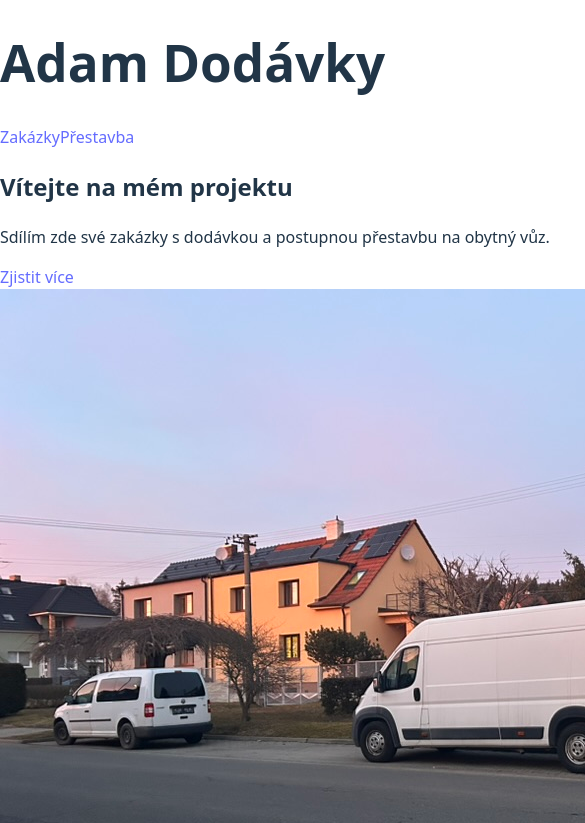
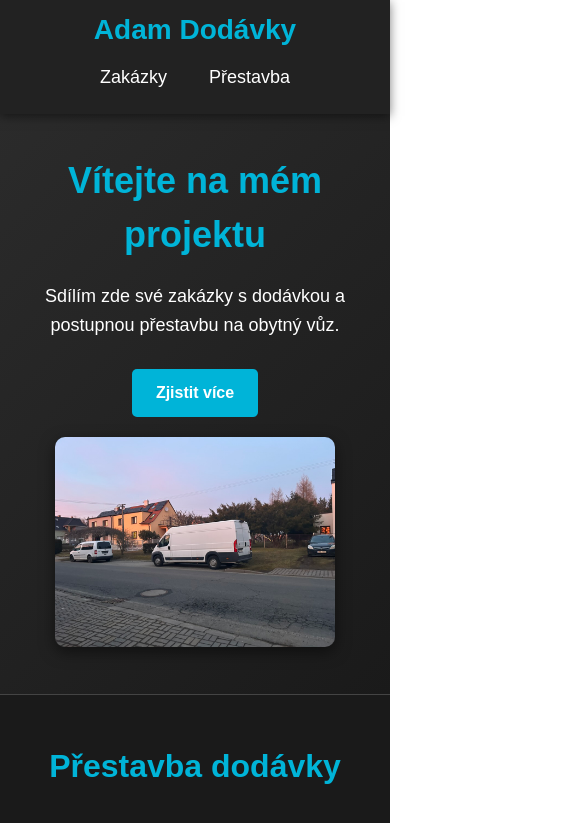
Before and after one commit to GrtlinG0/adam-web, a React (Vite) app in the folder adam-dodavky/fe/: page / in a window 390 px wide. Shown: the top 823 px of the page, 585 px wide, since content can reach past the window. Built offline with nearby package versions, Linux system fonts and the light colour scheme; no server answers.

Commit message:
Added more styles with Grok AI

```diff
--- a/adam-dodavky/fe/src/App.css
+++ b/adam-dodavky/fe/src/App.css
@@ -1,4 +1,153 @@
-/* Celkový kontejner časové osy */
+/* Základní styl pro celou stránku */
+body {
+  margin: 0;
+  padding: 0;
+  background-color: #1a1a1a; /* Tmavé pozadí */
+  color: #fff; /* Bílý text */
+  font-family: 'Arial', sans-serif;
+}
+
+.App {
+  min-height: 100vh;
+  padding: 0;
+}
+
+/* Header */
+header {
+  background-color: #222; /* Tmavší pozadí */
+  padding: 20px 40px;
+  position: sticky; /* Sticky header */
+  top: 0;
+  z-index: 10;
+  box-shadow: 0 2px 10px rgba(0, 0, 0, 0.5);
+  display: flex;
+  justify-content: space-between;
+  align-items: center;
+  transition: background-color 0.3s ease; /* Animace při scrollu */
+}
+
+header.scrolled {
+  background-color: #333; /* Změna barvy při scrollu */
+}
+
+header h1 {
+  margin: 0;
+  font-size: 28px;
+  color: #00b4d8; /* Modrá barva pro název */
+}
+
+nav {
+  display: flex;
+  gap: 20px;
+}
+
+nav a {
+  color: #fff;
+  text-decoration: none;
+  font-size: 18px;
+  padding: 8px 16px;
+  border-radius: 5px;
+  transition: all 0.3s ease; /* Animace při najetí */
+}
+
+nav a:hover {
+  background-color: #00b4d8; /* Modré pozadí při najetí */
+  color: #fff;
+}
+
+/* Hero sekce */
+.hero {
+  display: flex;
+  justify-content: space-between;
+  align-items: center;
+  padding: 60px 40px;
+  background: linear-gradient(135deg, #2b2b2b 0%, #1a1a1a 100%); /* Gradient pozadí */
+  min-height: 400px;
+  border-bottom: 1px solid #444;
+}
+
+.hero-text {
+  max-width: 50%;
+  animation: slideInLeft 0.8s ease-out; /* Animace textu */
+}
+
+.hero-text h2 {
+  font-size: 36px;
+  margin: 0 0 20px;
+  color: #00b4d8; /* Modrá barva */
+}
+
+.hero-text p {
+  font-size: 18px;
+  line-height: 1.6;
+  margin-bottom: 30px;
+}
+
+.btn {
+  display: inline-block;
+  padding: 12px 24px;
+  background-color: #00b4d8;
+  color: #fff;
+  text-decoration: none;
+  border-radius: 5px;
+  font-weight: bold;
+  transition: all 0.3s ease;
+}
+
+.btn:hover {
+  background-color: #0096c7; /* Tmavší modrá při najetí */
+  transform: translateY(-2px); /* Mírný posun nahoru */
+  box-shadow: 0 4px 12px rgba(0, 180, 216, 0.4);
+}
+
+.hero-image {
+  max-width: 45%;
+  opacity: 0;
+  animation: fadeInRight 0.8s ease-out forwards; /* Animace obrázku */
+}
+
+.hero-image img {
+  max-width: 100%;
+  border-radius: 10px;
+  box-shadow: 0 5px 15px rgba(0, 0, 0, 0.5);
+}
+
+/* Animace pro hero sekci */
+@keyframes slideInLeft {
+  from {
+    opacity: 0;
+    transform: translateX(-50px);
+  }
+  to {
+    opacity: 1;
+    transform: translateX(0);
+  }
+}
+
+@keyframes fadeInRight {
+  from {
+    opacity: 0;
+    transform: translateX(50px);
+  }
+  to {
+    opacity: 1;
+    transform: translateX(0);
+  }
+}
+
+/* Sekce Přestavba */
+section#prestavba {
+  padding: 40px;
+}
+
+section#prestavba h2 {
+  font-size: 32px;
+  text-align: center;
+  margin-bottom: 40px;
+  color: #00b4d8;
+}
+
+/* Časová osa */
 .timeline {
   position: relative;
   max-width: 1200px;
@@ -6,130 +155,66 @@
   padding: 20px 0;
 }
 
-/* Středová osa (šedá čára) */
 .timeline::before {
   content: '';
   position: absolute;
   width: 2px;
-  background-color: #888; /* Šedá místo bílé */
+  background-color: #888;
   top: 0;
   bottom: 0;
   left: 50%;
   transform: translateX(-50%);
 }
 
-/* Styl pro jednotlivé položky */
-.timeline-item {
-  display: flex;
-  justify-content: space-between;
-  align-items: center;
-  margin: 40px 0;
-  position: relative;
-  opacity: 0; /* Pro animaci */
-  animation: fadeIn 0.5s ease-in forwards; /* Fade-in animace */
+/* Interaktivní prvek: Scroll-to-top tlačítko */
+.scroll-to-top {
+  position: fixed;
+  bottom: 20px;
+  right: 20px;
+  width: 50px;
+  height: 50px;
+  background-color: #00b4d8;
+  color: #fff;
+  border: none;
+  border-radius: 50%;
+  font-size: 24px;
+  cursor: pointer;
+  opacity: 0;
+  transition: opacity 0.3s ease;
 }
 
-/* Animace fade-in */
-@keyframes fadeIn {
-  from {
-    opacity: 0;
-    transform: translateY(20px);
+.scroll-to-top.visible {
+  opacity: 1;
+}
+
+/* Responsivní design */
+@media (max-width: 768px) {
+  header {
+    flex-direction: column;
+    padding: 15px;
   }
-  to {
-    opacity: 1;
-    transform: translateY(0);
+
+  nav {
+    margin-top: 10px;
+    gap: 10px;
+  }
+
+  .hero {
+    flex-direction: column;
+    padding: 40px 20px;
+    text-align: center;
+  }
+
+  .hero-text {
+    max-width: 100%;
+    margin-bottom: 20px;
+  }
+
+  .hero-image {
+    max-width: 80%;
+  }
+
+  section#prestavba {
+    padding: 20px;
   }
 }
-
-/* Střídání směru pro sudé a liché položky */
-.timeline-item.odd {
-  flex-direction: row;
-}
-
-.timeline-item.even {
-  flex-direction: row-reverse;
-}
-
-/* Tečka na ose pro každou položku */
-.timeline-item::before {
-  content: '';
-  position: absolute;
-  width: 12px;
-  height: 12px;
-  background-color: #888; /* Šedá tečka */
-  border-radius: 50%;
-  top: 50%;
-  left: 50%;
-  transform: translate(-50%, -50%);
-  z-index: 1;
-}
-
-/* Datum */
-.timeline-date {
-  width: 40%;
-  font-size: 18px;
-  font-weight: bold;
-  color: #ddd; /* Světlejší barva pro kontrast */
-  text-align: right;
-  padding-right: 20px;
-}
-
-/* Obsah */
-.timeline-content {
-  width: 50%;
-  background-color: #333; /* Tmavší šedá pro modernější vzhled */
-  padding: 20px;
-  border-radius: 10px;
-  box-shadow: 0 5px 15px rgba(0, 0, 0, 0.3);
-  color: #fff; /* Bílý text pro lepší čitelnost */
-  transition: transform 0.3s ease; /* Přidána interakce */
-}
-
-/* Hover efekt pro obsah */
-.timeline-content:hover {
-  transform: scale(1.02); /* Mírné zvětšení při najetí myší */
-}
-
-/* Obrázek */
-.timeline-content img {
-  max-width: 100%;
-  height: auto;
-  border-radius: 5px;
-  margin-top: 10px;
-  box-shadow: 0 2px 8px rgba(0, 0, 0, 0.2); /* Stín pro obrázky */
-}
-
-/* Responsivní design pro mobily */
-@media (max-width: 768px) {
-  .timeline::before {
-    left: 20px; /* Čára se posune doleva */
-  }
-
-  .timeline-item {
-    flex-direction: column; /* Položky pod sebe */
-    align-items: flex-start;
-    margin: 20px 0;
-  }
-
-  .timeline-item.odd,
-  .timeline-item.even {
-    flex-direction: column; /* Rušíme střídání směru */
-  }
-
-  .timeline-item::before {
-    left: 20px; /* Tečka se posune k čáře */
-  }
-
-  .timeline-date {
-    width: 100%; /* Datum zabere celou šířku */
-    text-align: left;
-    padding-right: 0;
-    padding-bottom: 10px;
-    font-size: 16px;
-  }
-
-  .timeline-content {
-    width: 100%; /* Obsah zabere celou šířku */
-    margin-left: 40px; /* Odsazení od čáry */
-  }
-}
```
